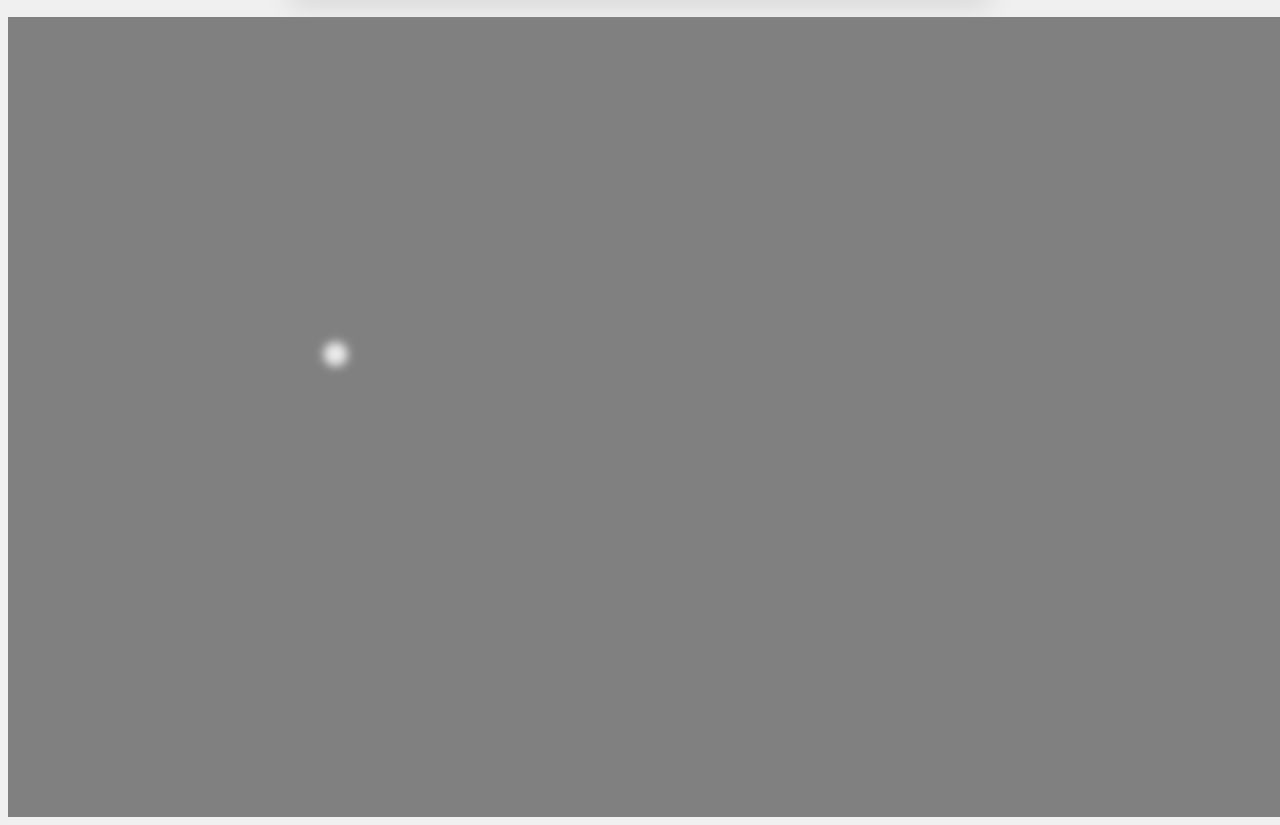
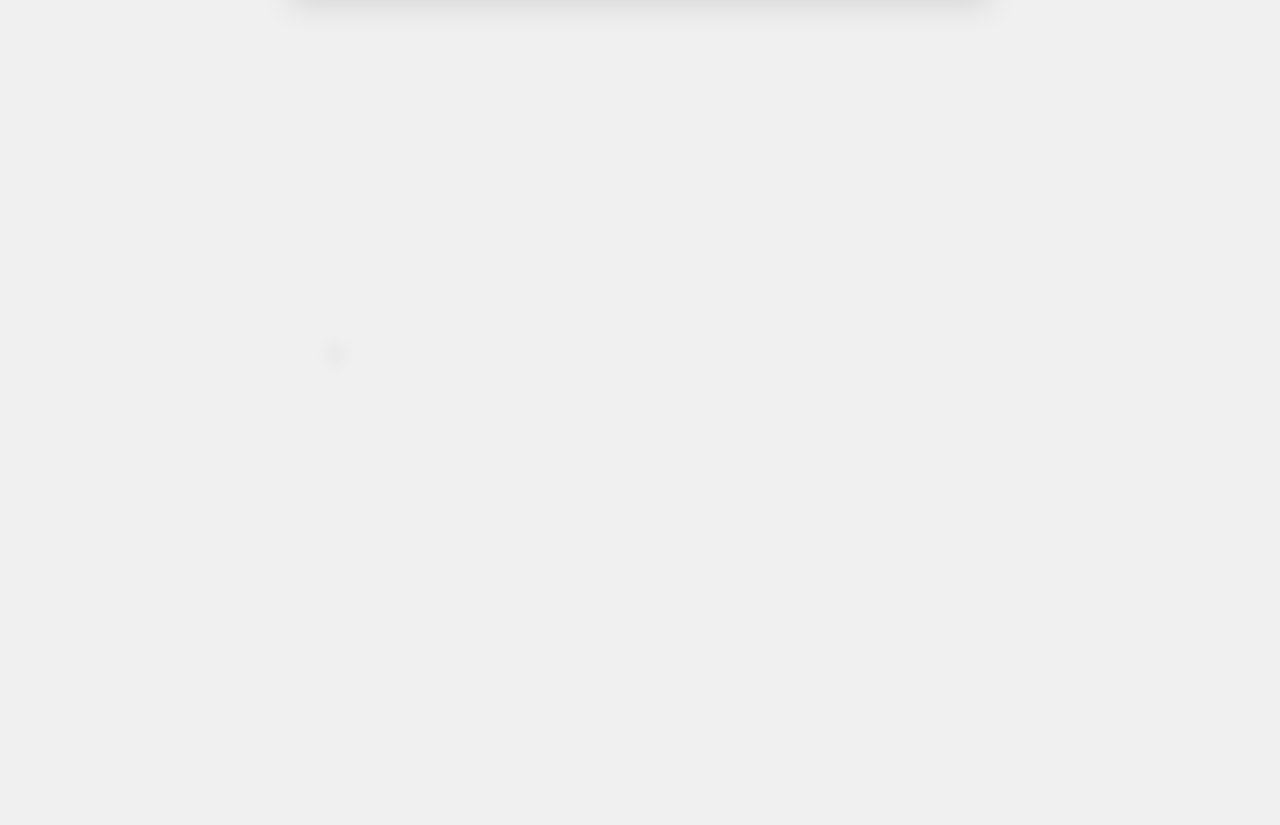
Before and after one commit to Cami55/profile, a plain HTML site: page index.html in a window 1280 px wide. Shown: the part 672-1497 px from the top of the page. After the commit the page ends 800 px from the top, so only its background shows below. Drawn offline with nearby package versions, Linux system fonts and the light colour scheme.

Commit message:
make my profile prettier

```diff
--- a/style.css
+++ b/style.css
@@ -167,8 +167,6 @@ margin-bottom: 30px;
 
 
 .background {
-    width: 100vw;
-    height: 100vh;
     top: 0;
     left: 0;
     overflow: hidden;
@@ -199,11 +197,8 @@ margin-bottom: 30px;
 }
 
 .background {
-    width: 100vw;
-    height: 100vh;
     top: 0;
     left: 0;
-    background: grey;
     overflow: hidden;
 }
 
```
